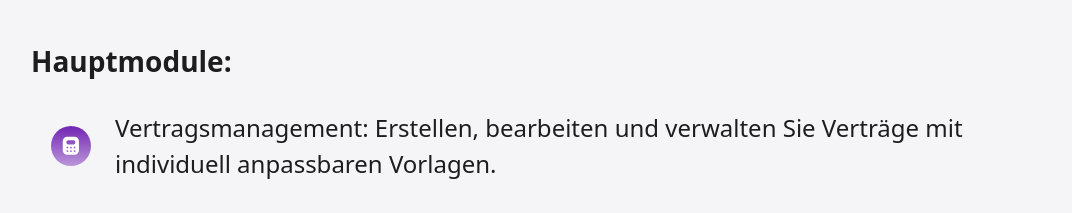
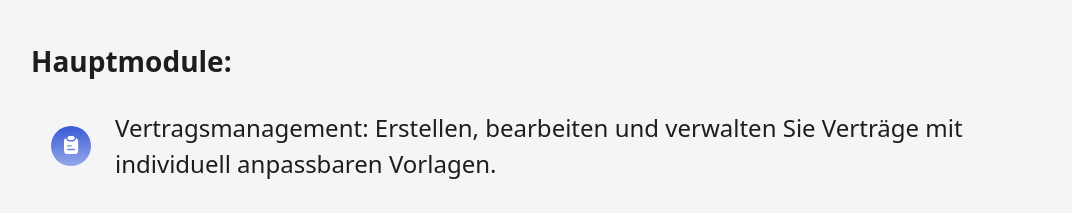
Before and after one commit to ArditMucolli/landing-page, a Next.js app: page / in a window 1280 px wide. Shown: the part 1660-1873 px from the top of the page, without its empty margins (100-1172 px from the left). Built offline with nearby package versions, Linux system fonts and the light colour scheme.

Commit message:
fix: module first icon

```diff
--- a/app/components/about/Module.js
+++ b/app/components/about/Module.js
@@ -9,7 +9,7 @@ export default function Module() {
       <ul className="flex flex-col gap-6 text-gray-700 ml-5 mt-7">
         <li className=" flex items-center gap-6">
           <Image
-            src="/assets/module/users2.svg"
+            src="/assets/module/users1.svg"
             alt="icon"
             width={40}
             height={40}
```
Also changed, not shown: public/assets/module/users.svg (deleted), public/assets/module/users1.svg (added).
